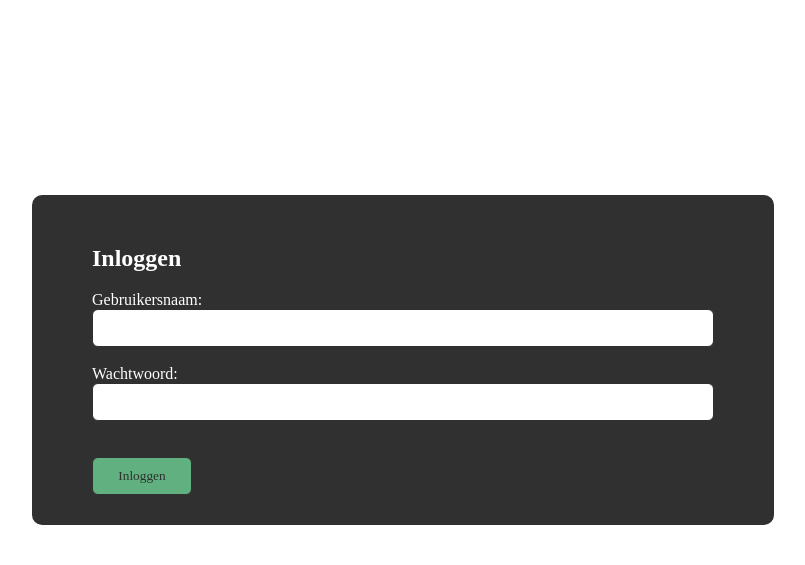
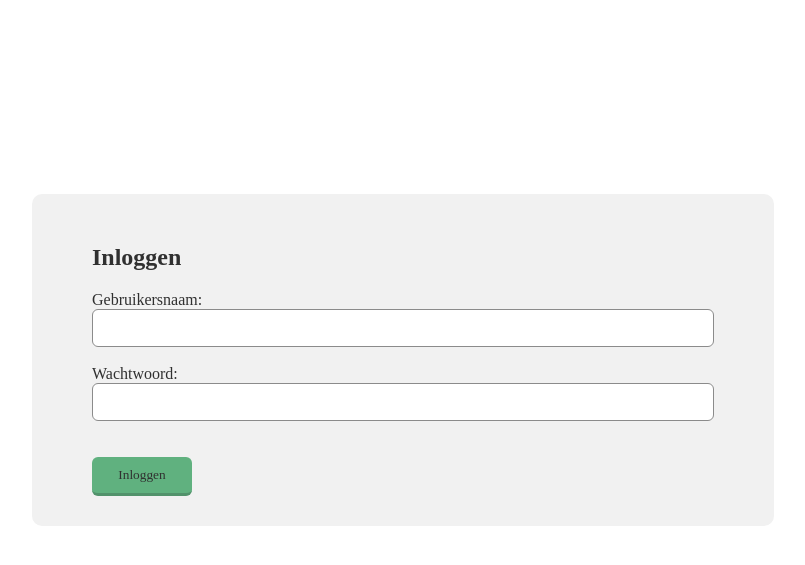
Before and after one commit to RichardPo/Hoornbeeck, a PHP site: page /login.php in a window 1280 px wide. Shown: the part 80-645 px from the top of the page, without its empty margins (237-1042 px from the left). Run offline with PHP 8.4, Linux system fonts and the light colour scheme.

Commit message:
Change styling of form

```diff
--- a/PRGB/Periode 3/cursussen/includes/header.inc.php
+++ b/PRGB/Periode 3/cursussen/includes/header.inc.php
@@ -4,7 +4,7 @@
 <html>
 
 <head>
-    <link href="src/css/style.css" rel="stylesheet" type="text/css"/>
+    <link href="src/css/style.css?time=<?=time()?>" rel="stylesheet" type="text/css"/>
 </head>
 
 <body>
--- a/PRGB/Periode 3/cursussen/login.php
+++ b/PRGB/Periode 3/cursussen/login.php
@@ -1,6 +1,8 @@
 <?php
 
     include "includes/header.inc.php";
+
+    $message = "";
 
     if($_POST) {
         $users = [
@@ -26,7 +28,7 @@
         $lPassword = $_POST["password"];
 
         if(empty($lUsername) || empty($lPassword)) {
-            echo "<span class='red'>Vul beide velden in.</span><br><br>";
+            $message = "Vul beide velden in.";
         } else {
             foreach($users as $user) {
                 if($user["username"] == $lUsername && $user["password"] == $lPassword) {
@@ -36,7 +38,7 @@
                 }
             }
 
-            echo "<span class='red'>Gebruikers naam en/of wachtwoord onjuist.</span><br><br>";
+            $message = "Gebruikers naam en/of wachtwoord onjuist.";
         }
     }
 
@@ -49,6 +51,7 @@
         <input type="text" name="username"/><br><br>
         <label>Wachtwoord: </label><br>
         <input type="password" name="password"/><br><br><br>
+        <?= empty($message) ? "" : "<span class='red'>" . $message . "</span><br><br>" ?>
         <input type="submit" value="Inloggen"/>
     </form>
 </div>
--- a/PRGB/Periode 3/cursussen/src/css/style.css
+++ b/PRGB/Periode 3/cursussen/src/css/style.css
@@ -72,17 +72,13 @@ td {
 
 form {
     padding: 30px 60px 30px 60px;
-    background: #303030;
+    background: #f1f1f1;
     border-radius: 10px;
-}
-
-form h2, form label {
-    color: white;
 }
 
 input {
     width: 600px;
-    border: 1px solid #303030;
+    border: 1px solid #8b8b8b;
     border-radius: 6px;
     background: white;
     padding: 10px;
@@ -92,6 +88,8 @@ input[type="submit"] {
     width: 100px;
     background-color: rgb(96, 177, 127);
     cursor: pointer;
+    border: none;
+    border-bottom: 3px solid  rgb(82, 146, 107);
 }
 
 input:focus {
```
